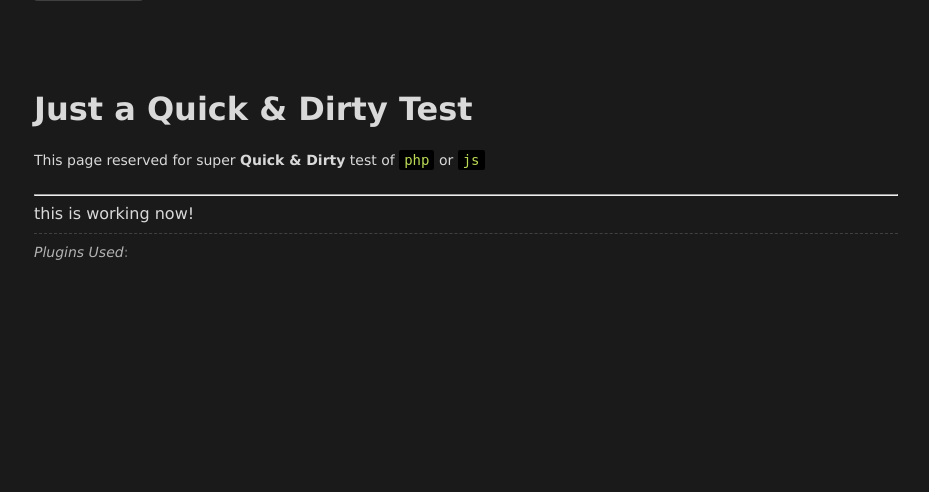
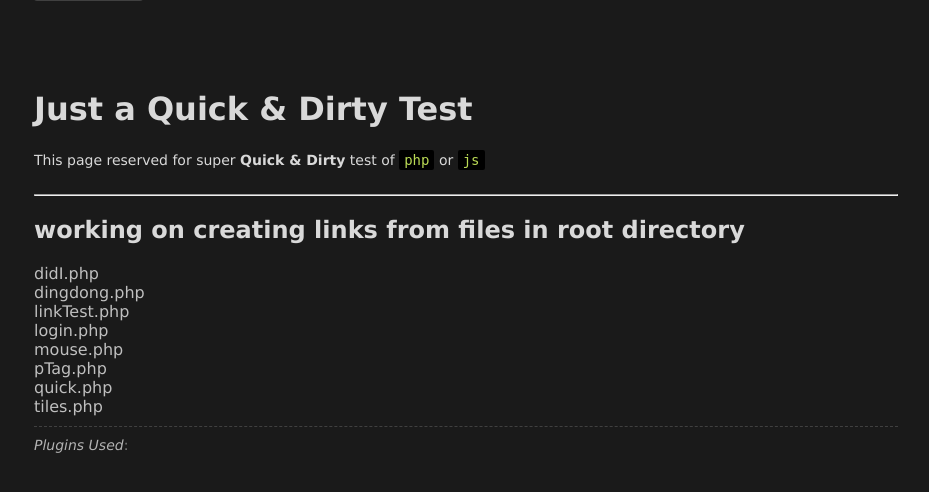
Before and after one commit to danferth/breadBoard, a PHP site: page /quick.php in a window 1280 px wide. Shown: the part 41-533 px from the top of the page, without its empty margins (174-1103 px from the left). Run offline with PHP 8.4, Linux system fonts and the light colour scheme; style sheets or scripts are compiled from the project's sources.

Commit message:
used quick and dirty to start working on method of creating links from files in root minus index and template

```diff
--- a/assets/custom_css/css_tiles.scss
+++ b/assets/custom_css/css_tiles.scss
@@ -15,5 +15,6 @@
 	float:left;
 	&:hover{
 		background:darken(white,20%);
+
 	}
 }
--- a/content/p_quick.php
+++ b/content/p_quick.php
@@ -1,7 +1,29 @@
 <p>This page reserved for super <strong>Quick &amp; Dirty</strong> test of <code>php</code> or <code>js</code></p>
 <hr>
+<h2>working on creating links from files in root directory</h2>
 <?php
 
-echo "this is working now!";
+//glob() creates aray from files ending with .php
+$fileNames = glob('*.php');
+
+//cycle through glob() array
+foreach ($fileNames as $key => $value) {
+	//remove index and template files
+	if ($value != 'index.php' && $value != 'template.php') {
+		//echo links
+		echo "<a href=\"" . $value . "\">" . $value . "</a><br>";
+	}
+}
+
+/*******************************************
+
+need to find a way to create name of link insead of using file name
+possibly naming convention can be used like "file_nameOfLink.php" and
+then use regex or some built in php function to separeate after the "_"
+and before ".php" to creat the string for the link name hmmmmmm......
+
+Time to learn regex....
+
+*********************************************/
 
  ?>
```
